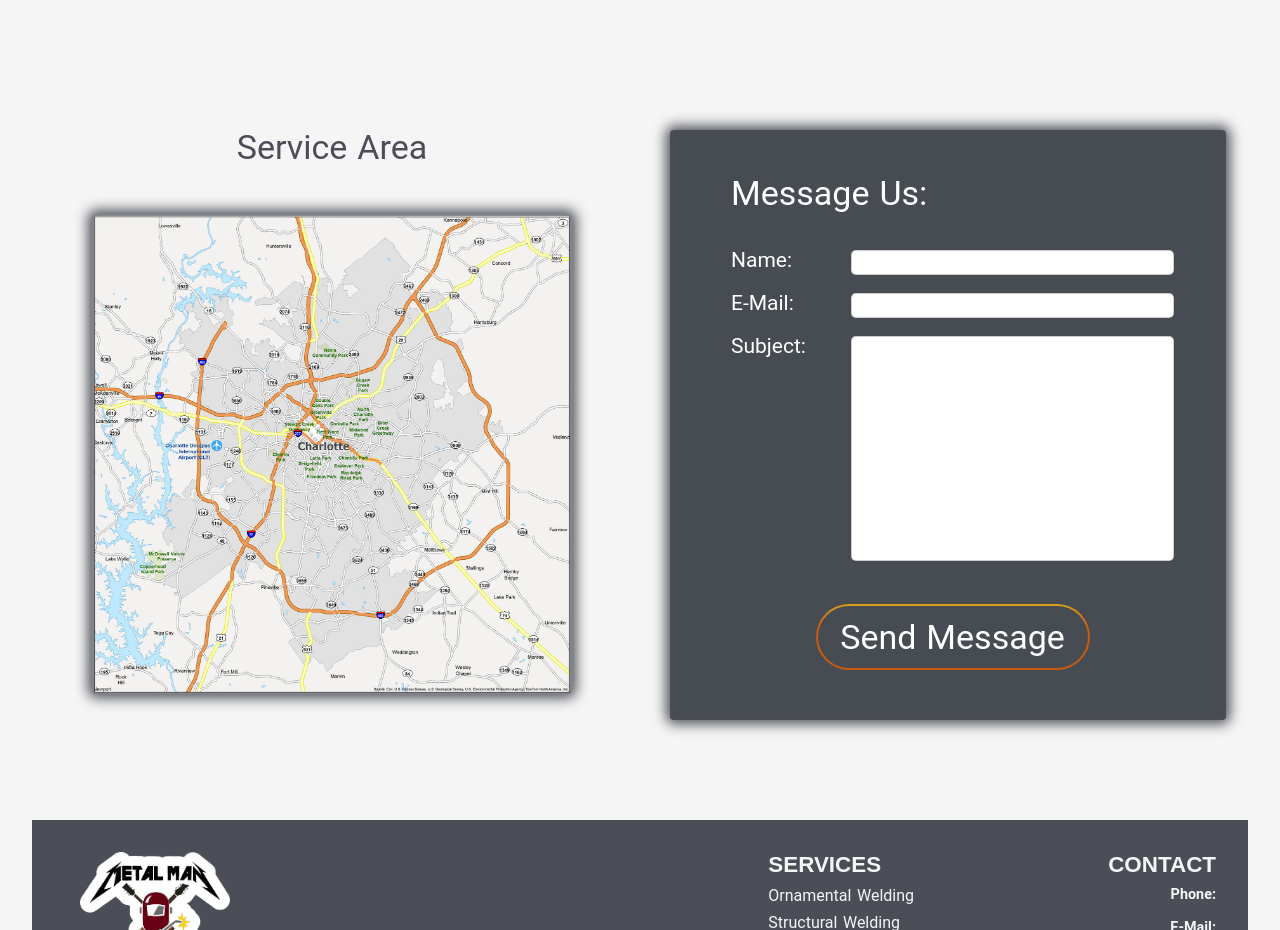
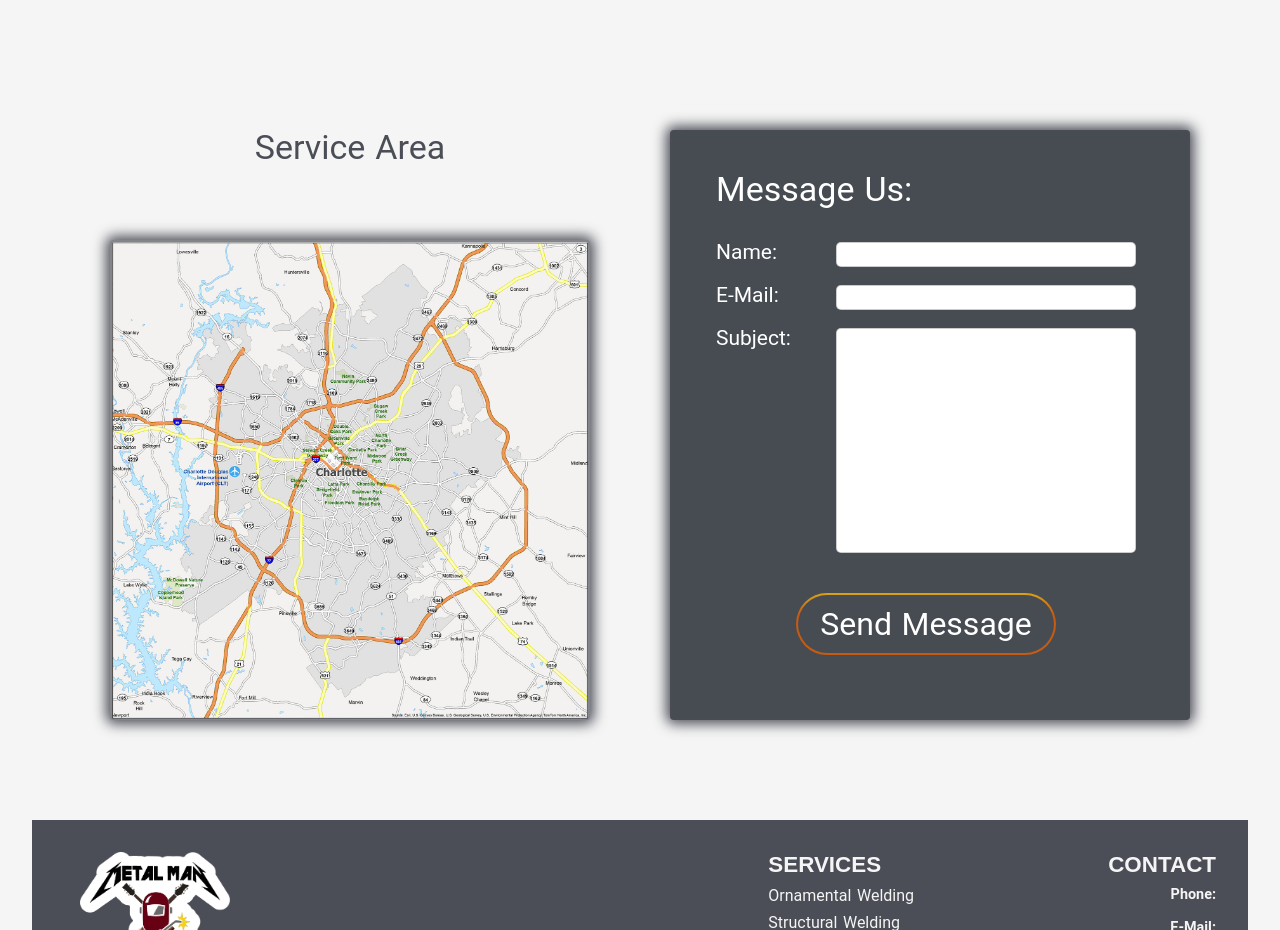
Before and after one commit to BeeDev-ValorCollective/MMWS_client, a React (Vite) app: page /contact in a window 1280 px wide. Shown: the part 800-1730 px from the top of the page. Built offline with nearby package versions, Linux system fonts and the light colour scheme; a web font is replaced by a local one.

Commit message:
Refined contact page styles: alignment + underline fix + balanced layout

```diff
--- a/src/components/Contact/Contact.css
+++ b/src/components/Contact/Contact.css
@@ -3,6 +3,12 @@ html,
 body {
   max-width: 100%;
   overflow-x: hidden;
+}
+
+*,
+*::before,
+*::after {
+  box-sizing: border-box;
 }
 
 /* ——— Wrapper & title ——— */
@@ -36,10 +42,9 @@ body {
   margin-bottom: 162.25px;
 }
 
+/* container only */
 .contact-link {
   text-align: center;
-  pointer-events: none;
-  cursor: default;
 }
 
 /* Top icons: exact on desktop, shrink on phones */
@@ -76,15 +81,21 @@ body {
   margin-top: 2px;
 }
 
-/* Remove underlines across all states */
-.contact-link a,
+/* Make top email/phone non-clickable  */
+.contact-link a {
+  pointer-events: none;
+  cursor: default;
+  text-decoration: none !important;
+  border: 0 !important;
+}
 .contact-link a:visited,
 .contact-link a:hover,
-.contact-link a:active {
+.contact-link a:active,
+.contact-link a:focus {
   text-decoration: none !important;
-  border: none;
+  border: 0 !important;
+  color: #111 !important;
   outline: none;
-  color: #111 !important;
 }
 
 /* ——— Divider bar ——— */
@@ -261,7 +272,6 @@ body {
   white-space: nowrap;
   box-sizing: border-box;
 }
-
 .btn-accent-lg:hover {
   background: linear-gradient(#51565e, #51565e) padding-box,
     linear-gradient(180deg, #d8a31a 0%, #c75b12 34%) border-box;
@@ -309,14 +319,10 @@ body {
   .label.full {
     grid-column: 1 / 2;
   }
-
-  .input,
-  .textarea {
-    width: 100%;
-  }
 }
 
 /* ——— Desktop compact band (1136–1280px) ——— */
+/* Shrink BOTH map and form together + hard-bottom align */
 @media (min-width: 1136px) and (max-width: 1280px) {
   .lower-grid {
     grid-template-columns: 1fr 1fr;
@@ -327,26 +333,32 @@ body {
 
   .contact-area {
     height: 590px;
+    display: flex;
+    flex-direction: column;
+    align-items: center;
   }
 
+  /* Map shrinks from 500 → 480 and is pushed to the bottom of the column */
   .map-frame {
     width: 480px;
     height: 480px;
     aspect-ratio: auto;
+    margin-top: auto;
   }
 
+  /* Form shrinks proportionally and keeps total height 590 */
   .form-card {
-    width: 556px;
+    width: 520px;
     height: 590px;
-    padding: 44px 59px 45px;
+    padding: 40px 44px;
   }
 
   .form-title {
-    margin-bottom: 40px;
+    margin-bottom: 36px;
   }
 
   .form-grid {
-    grid-template-columns: 100px 323px;
+    grid-template-columns: 100px 300px;
     column-gap: 20px;
     row-gap: 18px;
   }
@@ -359,12 +371,12 @@ body {
   }
 
   .input {
-    width: 323px;
+    width: 300px;
     height: 25px;
   }
 
   .textarea {
-    width: 323px;
+    width: 300px;
     height: 225px;
     grid-column: 2;
     justify-self: start;
@@ -372,14 +384,14 @@ body {
 
   .btn-row {
     margin-top: auto;
-    padding-top: 25px;
+    padding-top: 22px;
   }
 
   .btn-accent-lg {
-    width: 274px;
-    height: 66px;
-    border-radius: 50px;
-    font-size: 34px;
+    width: 260px;
+    height: 62px;
+    border-radius: 48px;
+    font-size: 32px;
   }
 }
 
@@ -394,12 +406,17 @@ body {
 
   .contact-area {
     height: 590px;
+    display: flex;
+    flex-direction: column;
+    align-items: center;
   }
 
+  /* Map at full size and anchored to bottom */
   .map-frame {
     width: 500px;
     height: 500px;
     aspect-ratio: auto;
+    margin-top: auto;
   }
 
   .form-card {
```
